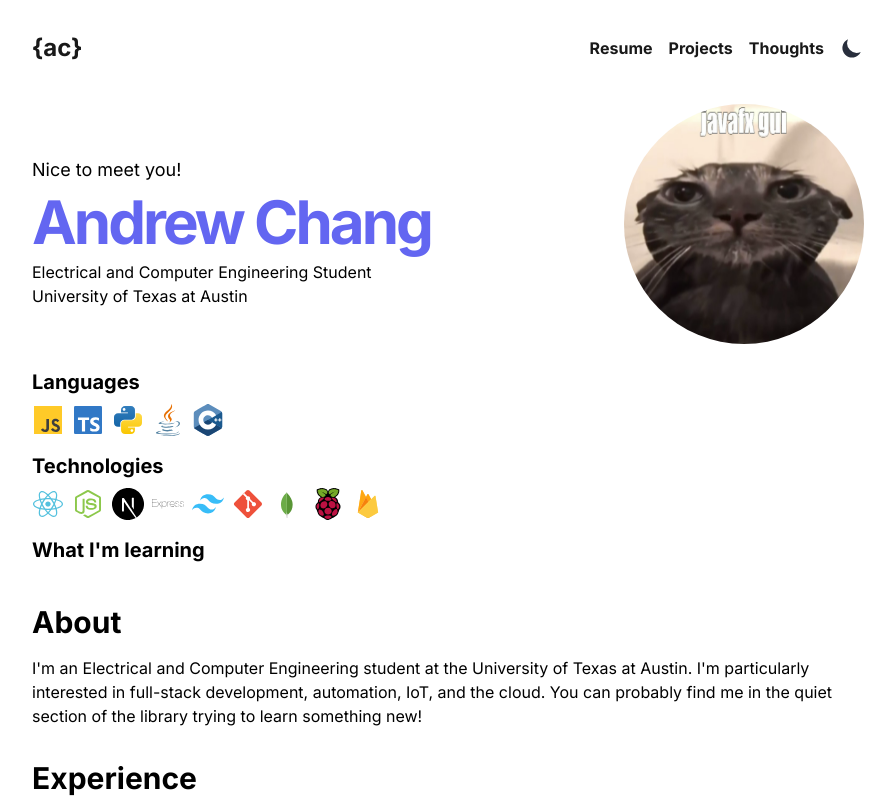
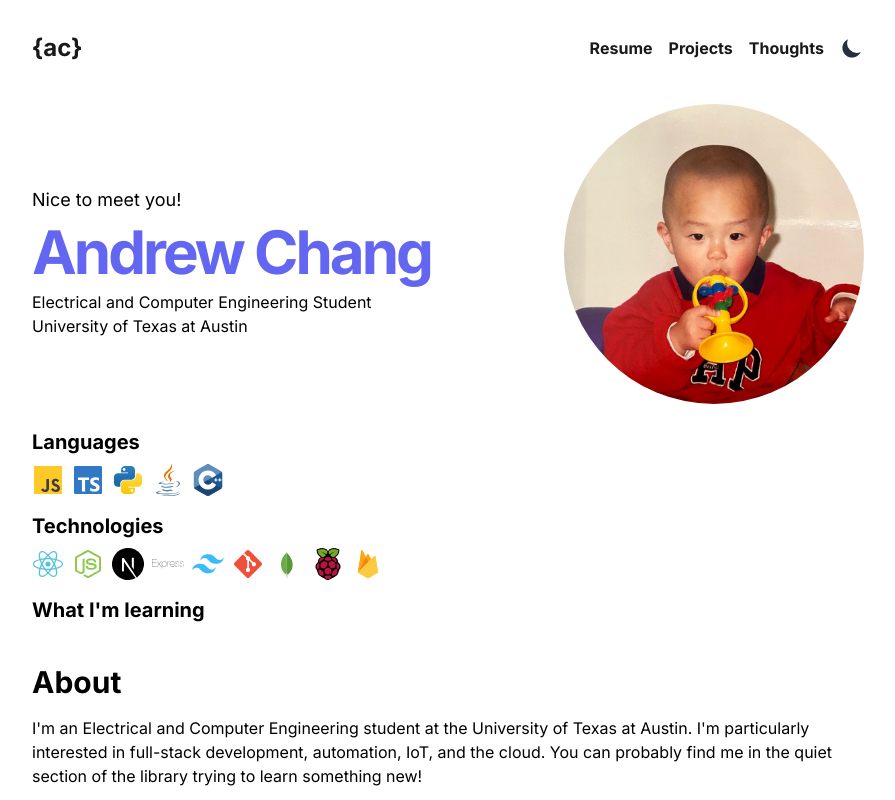
Before and after one commit to andrew-lin-chang/andrewchangbio, a Next.js app: page / in a window 1280 px wide. Shown: the top 800 px of the page, without its empty margins (192-1087 px from the left). Built offline with nearby package versions, Linux system fonts and the light colour scheme.

Commit message:
update pfp

```diff
--- a/app/page.tsx
+++ b/app/page.tsx
@@ -3,6 +3,7 @@
 import Image from "next/image";
 import Link from "next/link";
 import wetcat from "public/images/wetcat.png";
+import babychang from "public/images/babychang.jpg"
 import TechStack from "@/components/TechStack";
 import { Gmail, LinkedIn, Phone } from "@/components/Icons";
 import Timeline from "@/components/Timeline";
@@ -51,10 +52,10 @@ export default function Home() {
           <p>University of Texas at Austin</p>
         </div>
         <Image
-          className="rounded-full h-60 w-60"
-          src={wetcat}
-          height={100}
-          width={100}
+          className="rounded-full aspect-square object-cover"
+          src={babychang}
+          height={300}
+          width={300}
           alt="profile picture"
         />
       </div>
```
Also changed, not shown: public/images/babychang.jpg (added).
